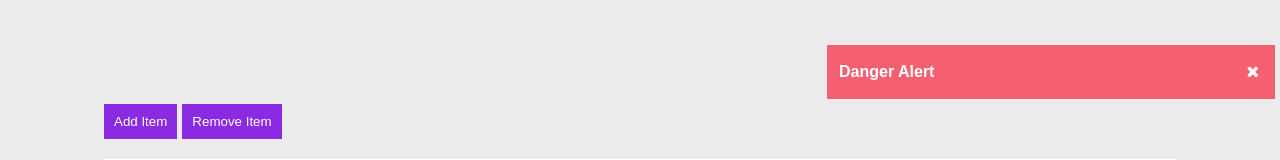
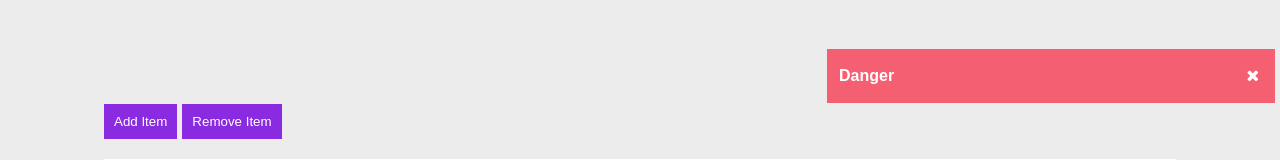
Before and after one commit to anupkrbid-lm/ngx-alert, an Angular app: page / in a window 1280 px wide. Both pictures are taken after a click on the button "Add Item". Shown: the top 160 px of the page. Built offline with nearby package versions, Linux system fonts and the light colour scheme.

Commit message:
Adding alerts dynamically

```diff
--- a/src/app/alert/alert.component.css
+++ b/src/app/alert/alert.component.css
@@ -3,17 +3,32 @@
   position: fixed;
   width: 35%;
   right: 5px;
-  top:45px;
+  top: 45px;
+}
+
+i {
+  cursor: pointer;
 }
 
 .alert {
   color: #fff;
   padding: 18px 12px;
   overflow: hidden;
+  margin: 4px 0;
 }
-.alert strong{width: 90%;
-  float: left;}
 
-i {
-  cursor: pointer;
+.alert strong {
+  width: 85%;
 }
+
+.success {
+  background-color: rgba(138, 217, 25, 0.7);
+}
+
+.warning {
+  background-color: rgba(255, 181, 62, 0.7);
+}
+
+.danger {
+  background-color: rgba(249, 36, 63, 0.7);
+}
--- a/src/app/alert/alert.component.html
+++ b/src/app/alert/alert.component.html
@@ -1,9 +1,9 @@
 <div class="alert"
-     role="alert"
-     [style.background]="color"
->
-	<strong>{{text}}</strong>
-	<i (click)="dismiss()"
-	   class="fa fa-remove fa-fw pull-right"
-	></i>
+      role="alert"
+      [ngClass]="alert.type"
+      *ngFor="let alert of alerts">
+  <strong>{{alert.message}}</strong>
+  <i (click)="dismiss()"
+      class="fa fa-remove fa-fw pull-right"
+  ></i>
 </div>
--- a/src/app/alert/alert.component.ts
+++ b/src/app/alert/alert.component.ts
@@ -1,33 +1,35 @@
-import { Component, Input, OnInit } from '@angular/core';
+import { Component, OnDestroy, OnInit } from '@angular/core';
+import { Subscription } from 'rxjs';
+
+import { AlertService } from './alert.service';
 
 @Component({
   selector: 'app-alert',
   templateUrl: './alert.component.html',
   styleUrls: ['./alert.component.css']
 })
-export class AlertComponent implements OnInit {
+export class AlertComponent implements OnInit, OnDestroy {
 
-  @Input('text') text = 'Danger Alert';
-  @Input('type') type = 'danger';
-  color: string;
+  message = 'Danger Alert';
+  type = 'danger';
+  alerts: any[] = [];
+  alertSubscrition: Subscription;
 
-  constructor() { }
+  constructor(private alertService: AlertService) { }
 
   ngOnInit() {
-    if (this.type === 'success') {
-      this.color = 'rgba(138,217,25,0.7)';
-    } else if (this.type === 'warning') {
-      this.color = 'rgba(255,181,62,0.7)';
-    } else {
-      this.color = 'rgba(249,36,63,0.7)';
-    }
-    // setTimeout(() => {
-    //   this.store.dispatch(new AlertActions.AlertHide());
-    // }, 3000);
+    this.alertSubscrition = this.alertService.trigger.subscribe((data: any) => {
+      console.log(data);
+      this.alerts.push(data);
+    });
   }
 
   dismiss() {
     // this.store.dispatch(new AlertActions.AlertHide());
   }
 
+  ngOnDestroy() {
+    this.alertSubscrition.unsubscribe();
+  }
+
 }
--- /dev/null
+++ b/src/app/alert/alert.service.ts
@@ -0,0 +1,12 @@
+import { Injectable } from '@angular/core';
+
+import { Subject } from 'rxjs';
+
+@Injectable({
+  providedIn: 'root'
+})
+export class AlertService {
+
+  trigger = new Subject<any>();
+  constructor() { }
+}
--- a/src/app/app.component.ts
+++ b/src/app/app.component.ts
@@ -1,5 +1,6 @@
 import { Component } from '@angular/core';
 import { animate, group, keyframes, query, stagger, style, transition, trigger } from '@angular/animations';
+import { AlertService } from './alert/alert.service';
 
 @Component({
   selector: 'app-root',
@@ -38,8 +39,14 @@ import { animate, group, keyframes, query, stagger, style, transition, trigger }
 export class AppComponent {
   items = ['Hey this is an item.', 'Here is another one.', 'This is awesome.'];
 
+  constructor(private alertService: AlertService) {}
+
   addItem(item) {
     this.items.push('new item');
+    this.alertService.trigger.next({
+      message: 'Danger',
+      type: 'danger'
+    });
   }
 
   removeItem(item) {
--- a/src/index.html
+++ b/src/index.html
@@ -4,7 +4,7 @@
   <meta charset="utf-8">
   <title>NgV6</title>
   <base href="/">
-<link rel="stylesheet" href="https://stackpath.bootstrapcdn.com/font-awesome/4.7.0/css/font-awesome.min.css">
+  <link rel="stylesheet" href="https://stackpath.bootstrapcdn.com/font-awesome/4.7.0/css/font-awesome.min.css">
   <meta name="viewport" content="width=device-width, initial-scale=1">
   <link rel="icon" type="image/x-icon" href="favicon.ico">
 </head>
```
